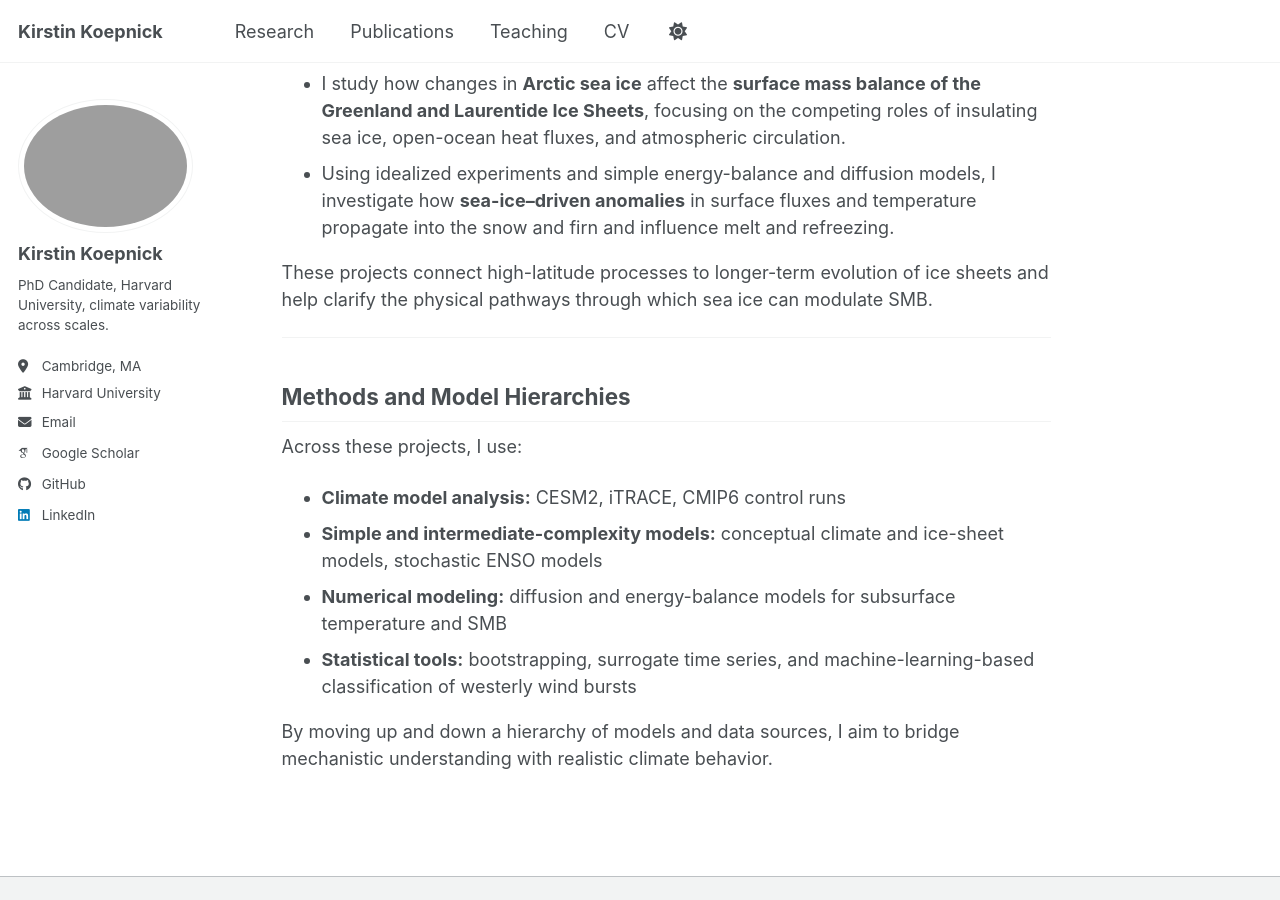
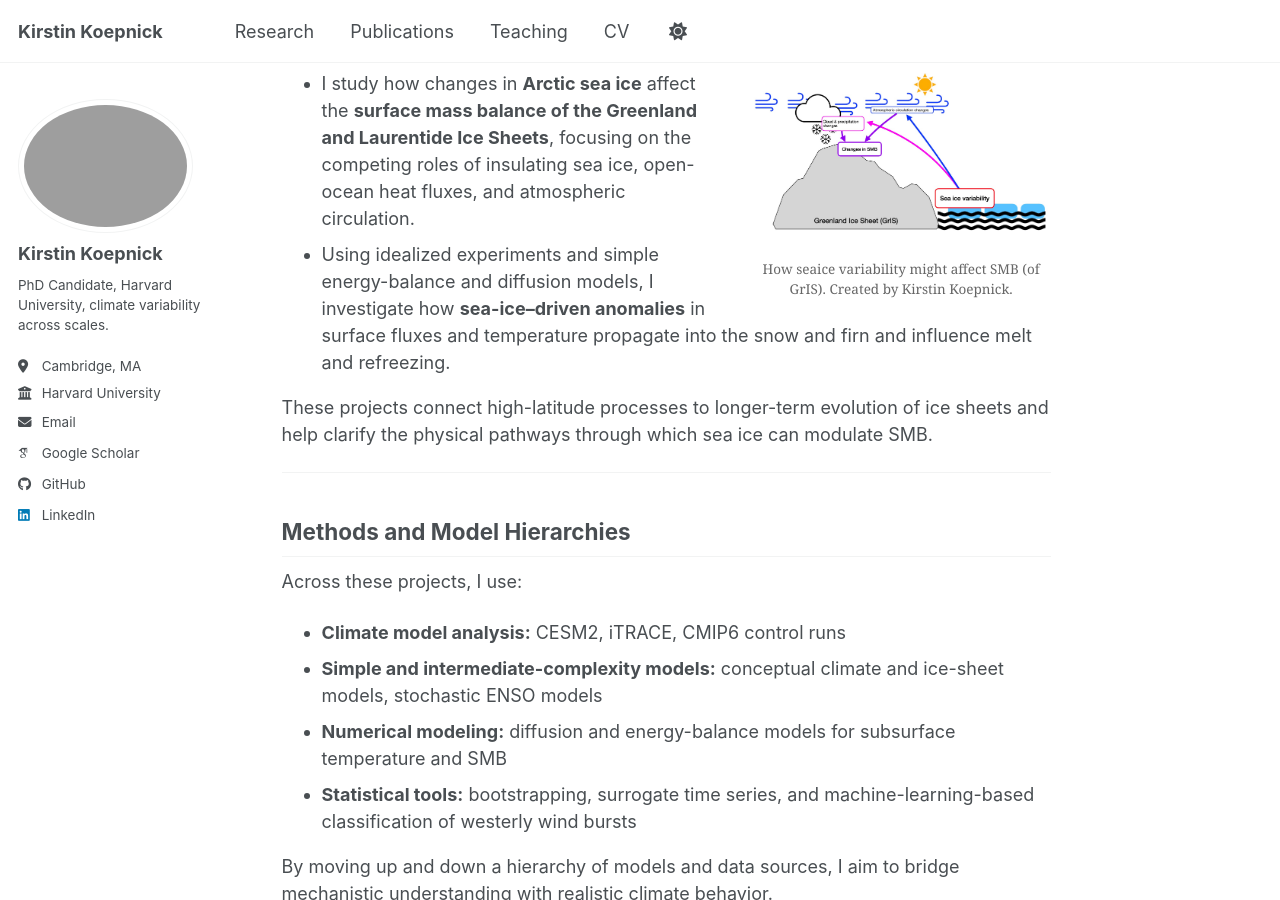
Before and after one commit to kirstinkoepnick/kirstinkoepnick.github.io, a Jekyll site: the page built from _pages/research.md, in a window 1280 px wide and 900 px high, scrolled down 1715 px. Built offline with Jekyll 4.4.1, drawn with Linux system fonts in a browser that asks for light colours; some web fonts are replaced; a script bundle is joined from its source files by our own code; library files that are not in the unit come from our copies.

Commit message:
Update research.md

```diff
--- a/_pages/research.md
+++ b/_pages/research.md
@@ -59,6 +59,16 @@ This combination of data analysis and theory aims to determine when we can confi
 
 I am also interested in how **sea-ice variability** interacts with ice-sheet and ice-sheet–adjacent climates.
 
+<figure style="float:right; width:40%; max-width:300px; margin:0 0 0.5rem 2rem; text-align:center;">
+
+  <img src="/images/seaice_smb_schematic.jpeg" alt="sea ice smb schematic" style="width:100%; height:auto;">
+
+  <figcaption style="font-size:0.75em; color:#666; margin-top:0.25rem;">
+    How seaice variability might affect SMB (of GrIS). Created by Kirstin Koepnick.
+  </figcaption>
+
+</figure>
+
 - I study how changes in **Arctic sea ice** affect the **surface mass balance of the Greenland and Laurentide Ice Sheets**, focusing on the competing roles of insulating sea ice, open-ocean heat fluxes, and atmospheric circulation.
 - Using idealized experiments and simple energy-balance and diffusion models, I investigate how **sea-ice–driven anomalies** in surface fluxes and temperature propagate into the snow and firn and influence melt and refreezing.
 
```
